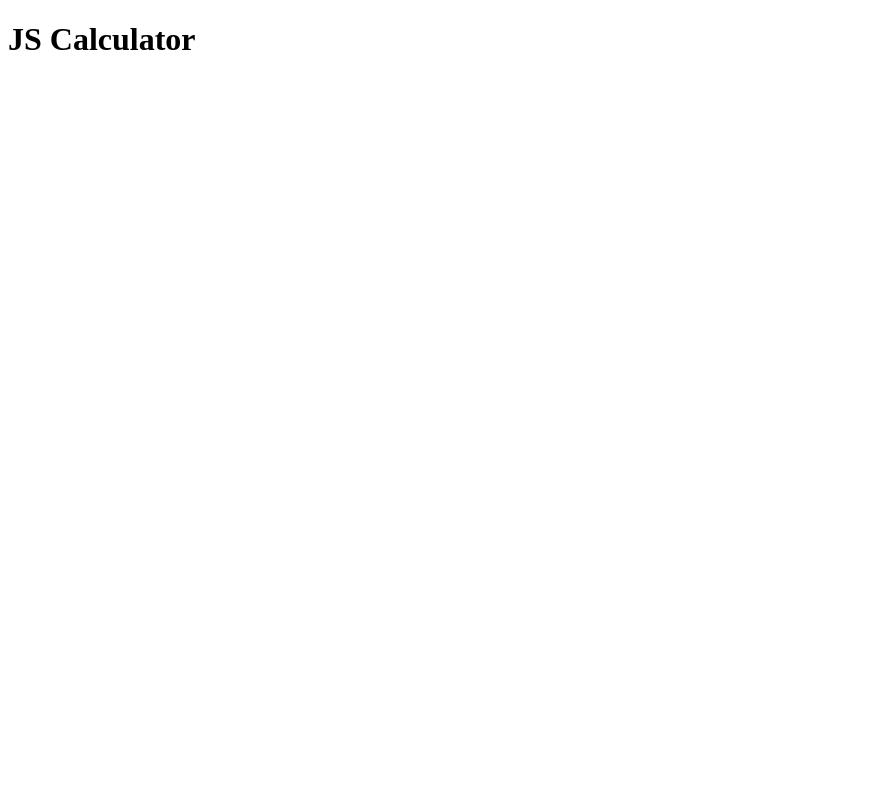
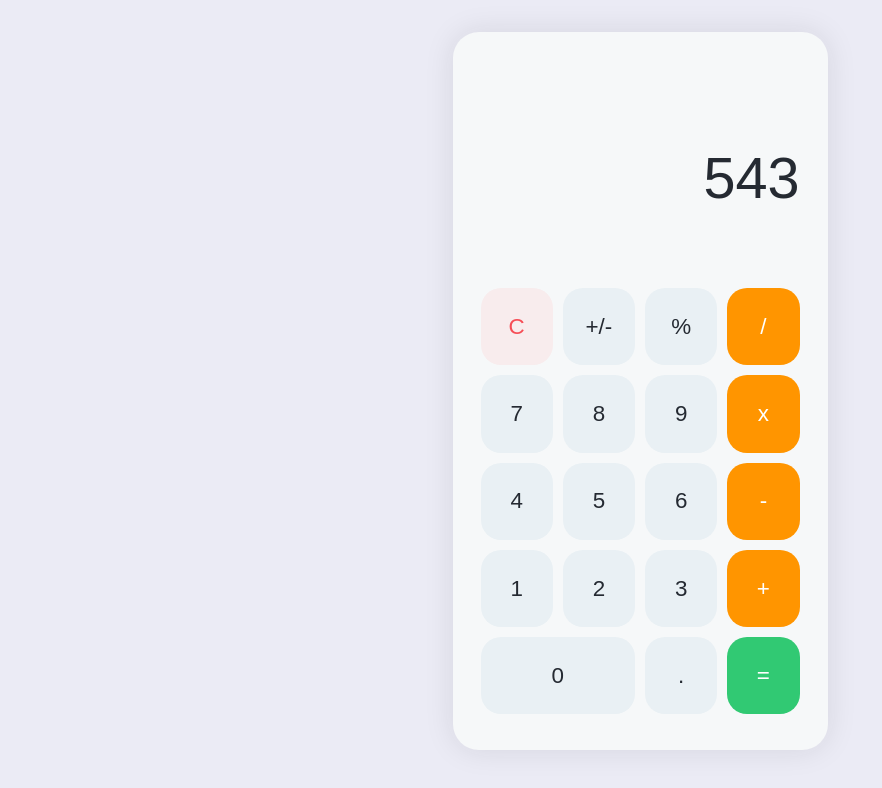
Before and after one commit to ir3ne/JS-Calculator-archived, a website: page public/index.html in a window 1280 px wide. Shown: the whole page, without its empty margins (0-882 px from the left). Drawn offline with Linux system fonts and the light colour scheme; a web font is replaced by a local one.

Commit message:
add style

```diff
--- a/public/index.html
+++ b/public/index.html
@@ -8,7 +8,32 @@
   <title>JS Calculator</title>
 </head>
 <body>
-  <h1>JS Calculator</h1>
+  <div class="calc-container">
+    <div class="calc-screen">
+      <div class="calc-screen-output">543</div>
+    </div>
+    <div class="calc-actions">
+      <div class="calc-inputs is-clear">C</div>
+      <div class="calc-inputs">+/-</div>
+      <div class="calc-inputs">%</div>
+      <div class="calc-inputs is-operator">/</div>
+      <div class="calc-inputs">7</div>
+      <div class="calc-inputs">8</div>
+      <div class="calc-inputs">9</div>
+      <div class="calc-inputs is-operator">x</div>
+      <div class="calc-inputs">4</div>
+      <div class="calc-inputs">5</div>
+      <div class="calc-inputs">6</div>
+      <div class="calc-inputs is-operator">-</div>
+      <div class="calc-inputs">1</div>
+      <div class="calc-inputs">2</div>
+      <div class="calc-inputs">3</div>
+      <div class="calc-inputs is-operator">+</div>
+      <div class="calc-inputs span-2">0</div>
+      <div class="calc-inputs">.</div>
+      <div class="calc-inputs is-equal">=</div>
+    </div>
+  </div>
   <script src="src/index.js"></script>
 </body>
 </html>
--- /dev/null
+++ b/scss/containers/container.scss
@@ -0,0 +1,16 @@
+.calc-container {
+  width: 375px;
+  margin: 2rem auto;
+  background: #F6F8F9;
+  border-radius: 26px;
+  padding: 36px 28px;
+  box-shadow: 0px 0px 30px 0px rgba(33, 30, 25, 0.1);
+}
+
+.calc-actions {
+  display: grid;
+  grid-template-columns: repeat(4, 1fr);
+  grid-template-rows: repeat(5, 1fr);
+  column-gap: 10px;
+  row-gap: 10px;
+}
--- /dev/null
+++ b/scss/elements/inputs.scss
@@ -0,0 +1,39 @@
+.calc-inputs {
+  display: flex;
+  justify-content: center;
+  align-items: center;
+  background: #E9F0F4;
+  font-size: 1.4em;
+  line-height: 1.4em;
+  border-radius: 20px;
+  width: 100%;
+
+  &:after {
+    content: "";
+    display: block;
+    padding-top: 100%;
+  }
+
+  &.span-2 {
+    grid-column: 1 / span 2;
+
+    &:after {
+      padding-top: 50%;
+    }
+  }
+
+  &.is-clear {
+    background: #F8ECED;
+    color: #F64D56;
+  }
+
+  &.is-operator {
+    background: #FF9500;
+    color: #ffffff;
+  }
+
+  &.is-equal {
+    background: #31C973;
+    color: #ffffff;
+  }
+}
--- /dev/null
+++ b/scss/elements/screen.scss
@@ -0,0 +1,12 @@
+.calc-screen {
+  height: 220px;
+  padding: 28px 0;
+  display: flex;
+  justify-content: flex-end;
+  align-items: center;
+
+  &-output {
+    font-size: 3.6em;
+    line-height: 3.8em;
+  }
+}
--- a/scss/style.scss
+++ b/scss/style.scss
@@ -1,4 +1,4 @@
-body {
-  background-color: white;
-  color: black;
-}
+@import './utilities/generic.scss';
+@import './containers/container.scss';
+@import './elements/screen.scss';
+@import './elements/inputs.scss';
--- /dev/null
+++ b/scss/utilities/generic.scss
@@ -0,0 +1,15 @@
+@import url(//db.onlinewebfonts.com/c/000be6a5acfcd4e4a425e9f1bb6c80f0?family=Google+Sans);
+
+* {
+  margin: 0;
+  padding: 0;
+  box-sizing: border-box;
+}
+
+body {
+  font-family: "Google Sans Regular",sans-serif;
+  background: #EBEBF5;
+  color: #252A32;
+  width: 100%;
+  height: 100%;
+}
```
Also changed, not shown: TODO.md (added, +1 -0 lines), public/css/containers/container.css (added), public/css/elements/inputs.css (added), public/css/elements/screen.css (added), public/css/style.css, public/css/utilities/generic.css (added).
